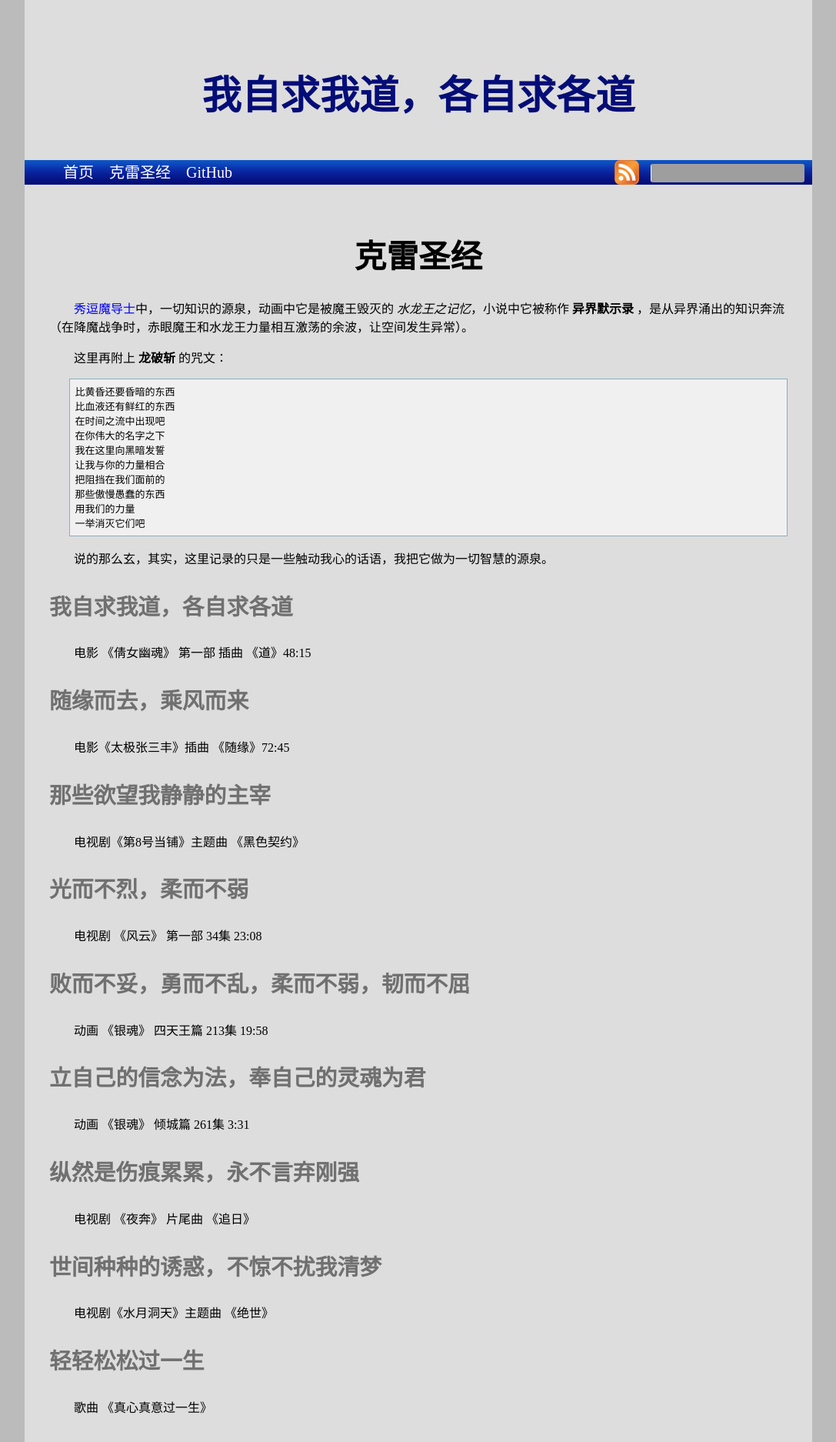
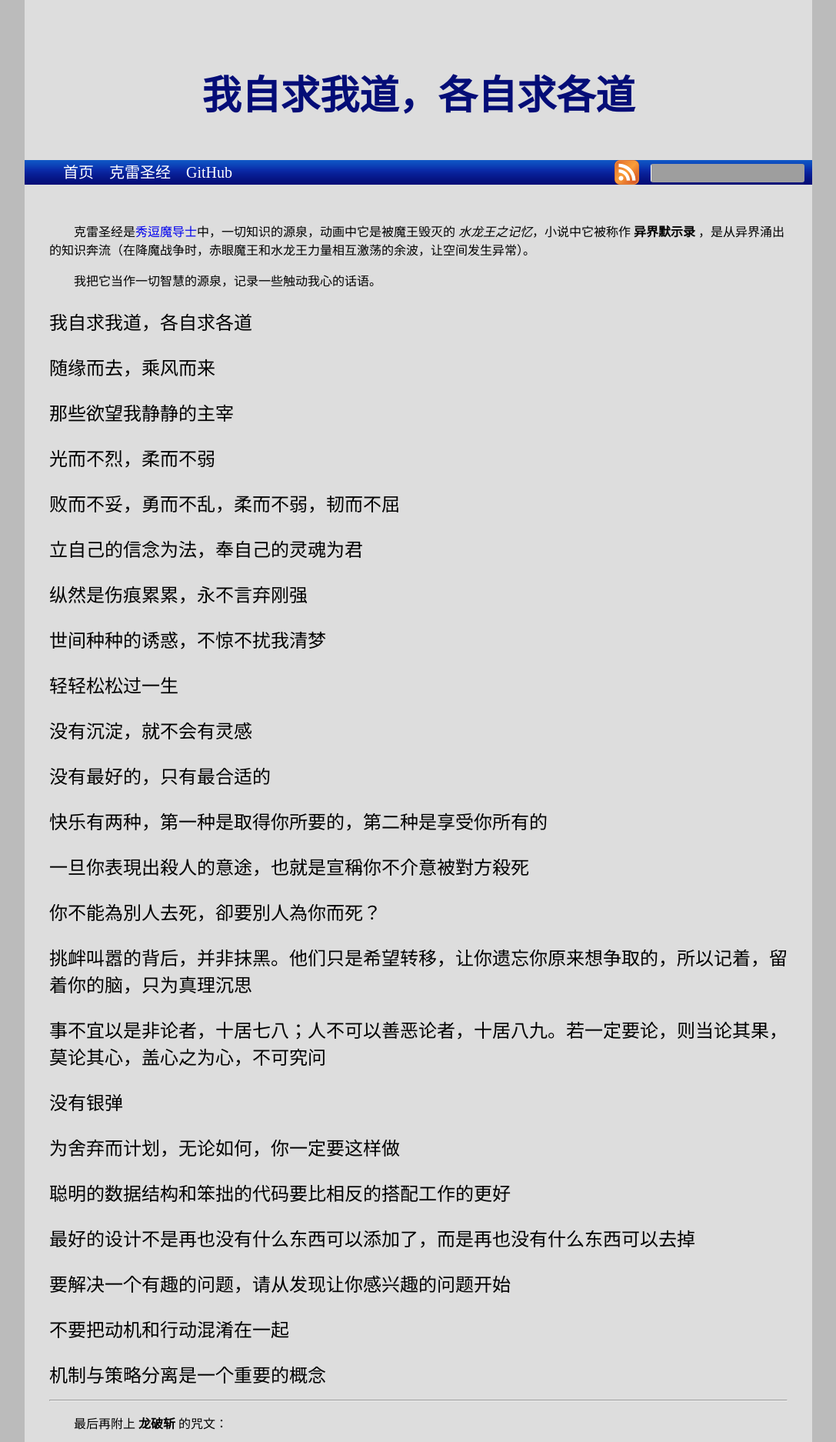
Before and after one commit to leiqin/leiqin.github.io, a Jekyll site: the page built from revelation.markdown, in a window 1280 px wide. Shown: the top 1874 px of the page at 77% size, without its empty margins (96-1183 px from the left). Built offline with Jekyll 4.4.1, drawn with Linux system fonts in a browser that asks for light colours; nearby versions of some CDN libraries; comment, search, counter and statistics services are not loaded; some of the changed text lies outside the part shown; grey boxes are pictures that could not be loaded.

Commit message:
修改克雷圣经的样式

```diff
--- a/_config.yml
+++ b/_config.yml
@@ -4,3 +4,4 @@ lsi: false
 pygments: true
 permalink: /:year/:month/:day/:title.html
 paginate: 10
+markdown: kramdown
--- a/_includes/common_html_head.html
+++ b/_includes/common_html_head.html
@@ -2,4 +2,5 @@
 <link rel="Stylesheet" type="text/css" href="/static/css/default.css" />
 <link rel="Stylesheet" type="text/css" href="/static/css/pygments.css" />
 <link rel="shortcut icon" href="/images/galaxy-ngc3370.jpg" type="image/jpeg" />
+<script src="http://ajax.googleapis.com/ajax/libs/jquery/1.9.1/jquery.min.js" ></script>
 {% include google_analytics.html %}
--- /dev/null
+++ b/_layouts/revelation.html
@@ -0,0 +1,30 @@
+<html>
+	<head>
+        {% include common_html_head.html %}
+		<title>{{ page.title }} - 雷钦的博客</title>
+		<script>
+			$(document).ready(function(){
+				$('dt').each(function(){
+					$(this).click(function(){
+						$(this).next().toggle()
+					})
+				})
+			})
+		</script>
+		<style>
+			dt {cursor: pointer;}
+			dd {display: none;}
+		</style>
+	</head>
+	<body>
+        <div id="container">
+            {% include header.html %}
+            {% include label.html %}
+            <div id="content">
+                {{ content }}
+            </div>
+            {% include disqus.html %}
+            {% include copyright.html %}
+        </div>
+	</body>
+</html>
--- a/revelation.markdown
+++ b/revelation.markdown
@@ -1,11 +1,84 @@
 ---
-layout: post
+layout: revelation
 title: 克雷圣经
 ---
 
-[秀逗魔导士](http://zh.wikipedia.org/wiki/%E7%A7%80%E9%80%97%E9%AD%94%E5%AF%BC%E5%A3%AB)中，一切知识的源泉，动画中它是被魔王毁灭的 *水龙王之记忆*，小说中它被称作 **异界默示录** ，是从异界涌出的知识奔流（在降魔战争时，赤眼魔王和水龙王力量相互激荡的余波，让空间发生异常）。
+克雷圣经是[秀逗魔导士](http://zh.wikipedia.org/wiki/%E7%A7%80%E9%80%97%E9%AD%94%E5%AF%BC%E5%A3%AB)中，一切知识的源泉，动画中它是被魔王毁灭的 *水龙王之记忆*，小说中它被称作 **异界默示录** ，是从异界涌出的知识奔流（在降魔战争时，赤眼魔王和水龙王力量相互激荡的余波，让空间发生异常）。
 
-这里再附上 **龙破斩** 的咒文：
+我把它当作一切智慧的源泉，记录一些触动我心的话语。
+
+我自求我道，各自求各道
+:   电影 《倩女幽魂》 第一部 插曲 《道》48:15
+
+随缘而去，乘风而来
+:   电影《太极张三丰》插曲 《随缘》72:45
+
+那些欲望我静静的主宰
+:   电视剧《第8号当铺》主题曲 《黑色契约》
+
+光而不烈，柔而不弱
+:   电视剧 《风云》 第一部 34集 23:08
+
+败而不妥，勇而不乱，柔而不弱，韧而不屈
+:   动画 《银魂》 四天王篇 213集 19:58
+
+立自己的信念为法，奉自己的灵魂为君
+:   动画 《银魂》 倾城篇 261集 3:31
+
+纵然是伤痕累累，永不言弃刚强
+:   电视剧 《夜奔》 片尾曲 《追日》
+
+世间种种的诱惑，不惊不扰我清梦
+:   电视剧《水月洞天》主题曲 《绝世》
+
+轻轻松松过一生
+:   歌曲 《真心真意过一生》
+
+没有沉淀，就不会有灵感
+:   小说 《神裔》 沈星妤 星语塔罗魔法教室（九）女祭司之卷轴之
+
+没有最好的，只有最合适的
+:   不详
+
+快乐有两种，第一种是取得你所要的，第二种是享受你所有的
+:   文化中国 《人生困惑问庄子》 第三集 16:55
+
+一旦你表現出殺人的意途，也就是宣稱你不介意被對方殺死
+:   小说 《秀逗魔导士》 外传 在刃之前看到的東西
+
+你不能為別人去死，卻要別人為你而死？
+:   小说 《秀逗魔导士》 外传 在刃之前看到的東西
+
+挑衅叫嚣的背后，并非抹黑。他们只是希望转移，让你遗忘你原来想争取的，所以记着，留着你的脑，只为真理沉思
+:   微博 伊能静 被和谐
+
+事不宜以是非论者，十居七八；人不可以善恶论者，十居八九。若一定要论，则当论其果，莫论其心，盖心之为心，不可究问
+:   推特 @pengyuanzhong
+
+没有银弹
+:   图书 《人月神话》 第16章 没有银弹
+
+为舍弃而计划，无论如何，你一定要这样做
+:   文章 《大教堂和集市》 图书 《人月神话》 第11章 未雨绸缪
+
+聪明的数据结构和笨拙的代码要比相反的搭配工作的更好
+:   文章 《大教堂和集市》
+
+最好的设计不是再也没有什么东西可以添加了，而是再也没有什么东西可以去掉
+:   文章 《大教堂和集市》
+
+要解决一个有趣的问题，请从发现让你感兴趣的问题开始
+:   文章 《大教堂和集市》
+
+不要把动机和行动混淆在一起
+:   文章 《大教堂和集市》 原话 本·弗兰克林
+
+机制与策略分离是一个重要的概念
+:   图书 《操作系统设计与实现》 第一章 引论 （PS:机制-提供什么功能 策略-如何使用这些功能）
+
+* * *
+
+最后再附上 **龙破斩** 的咒文：
 
     比黄昏还要昏暗的东西
     比血液还有鲜红的东西
@@ -17,74 +90,3 @@ title: 克雷圣经
     那些傲慢愚蠢的东西
     用我们的力量
     一举消灭它们吧
-
-说的那么玄，其实，这里记录的只是一些触动我心的话语，我把它做为一切智慧的源泉。
-
-### 我自求我道，各自求各道
-电影 《倩女幽魂》 第一部 插曲 《道》48:15
-
-### 随缘而去，乘风而来
-电影《太极张三丰》插曲 《随缘》72:45
-
-### 那些欲望我静静的主宰
-电视剧《第8号当铺》主题曲 《黑色契约》
-
-### 光而不烈，柔而不弱
-电视剧 《风云》 第一部 34集 23:08
-
-### 败而不妥，勇而不乱，柔而不弱，韧而不屈
-动画 《银魂》 四天王篇 213集 19:58
-
-### 立自己的信念为法，奉自己的灵魂为君
-动画 《银魂》 倾城篇 261集 3:31
-
-### 纵然是伤痕累累，永不言弃刚强
-电视剧 《夜奔》 片尾曲 《追日》
-
-### 世间种种的诱惑，不惊不扰我清梦
-电视剧《水月洞天》主题曲 《绝世》
-
-### 轻轻松松过一生
-歌曲 《真心真意过一生》
-
-### 没有沉淀，就不会有灵感
-小说 《神裔》 沈星妤 星语塔罗魔法教室（九）女祭司之卷轴之
-
-### 没有最好的，只有最合适的
-不详
-
-### 快乐有两种，第一种是取得你所要的，第二种是享受你所有的
-文化中国 《人生困惑问庄子》 第三集 16:55
-
-### 一旦你表現出殺人的意途，也就是宣稱你不介意被對方殺死
-小说 《秀逗魔导士》 外传 在刃之前看到的東西
-
-### 你不能為別人去死，卻要別人為你而死？
-小说 《秀逗魔导士》 外传 在刃之前看到的東西
-
-### 挑衅叫嚣的背后，并非抹黑。他们只是希望转移，让你遗忘你原来想争取的，所以记着，留着你的脑，只为真理沉思
-微博 伊能静 被和谐
-
-### 事不宜以是非论者，十居七八；人不可以善恶论者，十居八九。若一定要论，则当论其果，莫论其心，盖心之为心，不可究问
-推特 @pengyuanzhong
-
-### 没有银弹
-图书 《人月神话》 第16章 没有银弹
-
-### 为舍弃而计划，无论如何，你一定要这样做
-文章 《大教堂和集市》 图书 《人月神话》 第11章 未雨绸缪
-
-### 聪明的数据结构和笨拙的代码要比相反的搭配工作的更好
-文章 《大教堂和集市》
-
-### 最好的设计不是再也没有什么东西可以添加了，而是再也没有什么东西可以去掉
-文章 《大教堂和集市》
-
-### 要解决一个有趣的问题，请从发现让你感兴趣的问题开始
-文章 《大教堂和集市》
-
-### 不要把动机和行动混淆在一起
-文章 《大教堂和集市》 原话 本·弗兰克林
-
-### 机制与策略分离是一个重要的概念
-图书 《操作系统设计与实现》 第一章 引论 （PS:机制-提供什么功能 策略-如何使用这些功能）
--- a/static/css/default.css
+++ b/static/css/default.css
@@ -20,6 +20,20 @@ pre {
     color: Black;
     background-color: #f0f0f0;
     font-family: monospace;
+    margin-left: 2em;
+}
+
+dt {
+	font-size: 150%;
+	margin-top: 1em;
+	margin-bottom: 0.5em;
+}
+
+dd {
+    padding: 0.5em;
+    border: 1px solid #8cacbb;
+    color: Black;
+    background-color: #f0f0f0;
     margin-left: 2em;
 }
 
```
